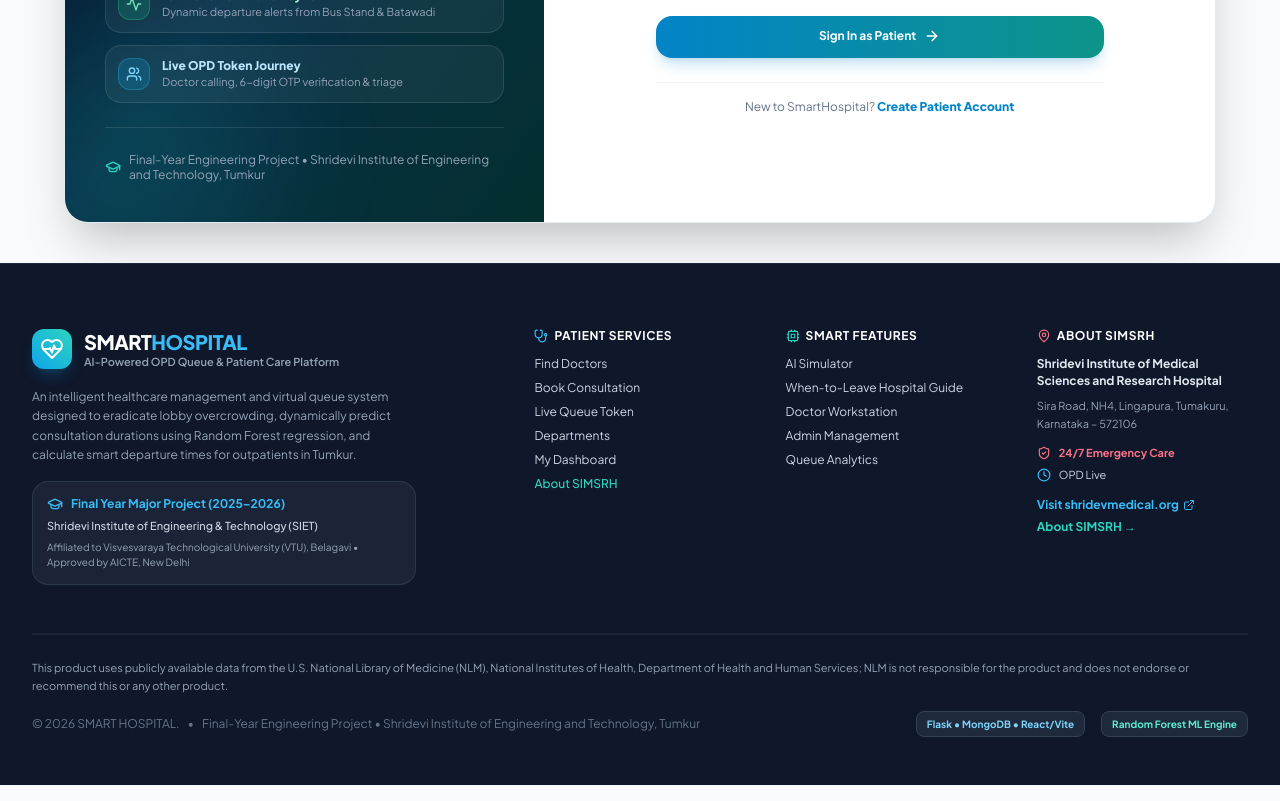
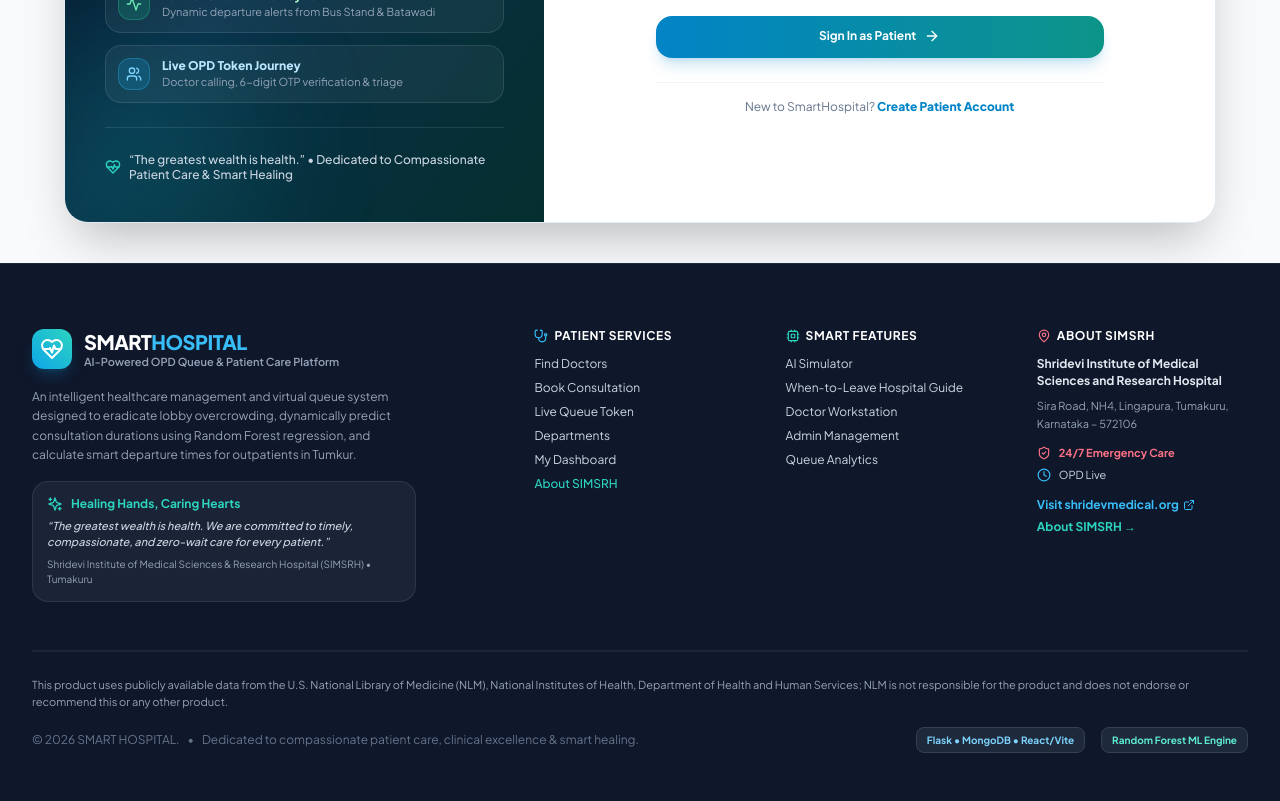
Before and after one commit to anjanadritn/hospital-queue-system, a React (Vite) app in the folder frontend/: page /login in a window 1280 px wide. Shown: the part 540-1341 px from the top of the page. Built offline with nearby package versions, Linux system fonts and the light colour scheme; no server answers.

Commit message:
feat(ui): replace college project references with health thoughts and care mottos

```diff
--- a/frontend/src/components/Footer.jsx
+++ b/frontend/src/components/Footer.jsx
@@ -2,7 +2,6 @@
 import { Link } from 'react-router-dom';
 import {
   HeartPulse,
-  GraduationCap,
   MapPin,
   Phone,
   Mail,
@@ -49,17 +48,17 @@
               An intelligent healthcare management and virtual queue system designed to eradicate lobby overcrowding, dynamically predict consultation durations using Random Forest regression, and calculate smart departure times for outpatients in Tumkur.
             </p>
 
-            {/* Academic Badge */}
+            {/* Health Thought & Wellness Mission */}
             <div className="p-3.5 bg-slate-800/80 border border-slate-700/70 rounded-2xl max-w-sm space-y-1.5">
-              <div className="flex items-center gap-2 text-sky-400 font-bold text-xs">
-                <GraduationCap className="w-4 h-4 text-sky-400 shrink-0" />
-                <span>Final Year Major Project (2025–2026)</span>
+              <div className="flex items-center gap-2 text-teal-400 font-bold text-xs">
+                <Sparkles className="w-4 h-4 text-teal-400 shrink-0" />
+                <span>Healing Hands, Caring Hearts</span>
               </div>
-              <div className="text-[11px] text-slate-300 font-medium">
-                Shridevi Institute of Engineering & Technology (SIET)
+              <div className="text-[11px] text-slate-300 font-medium italic">
+                “The greatest wealth is health. We are committed to timely, compassionate, and zero-wait care for every patient.”
               </div>
               <div className="text-[10px] text-slate-400">
-                Affiliated to Visvesvaraya Technological University (VTU), Belagavi • Approved by AICTE, New Delhi
+                Shridevi Institute of Medical Sciences & Research Hospital (SIMSRH) • Tumakuru
               </div>
             </div>
           </div>
@@ -198,7 +197,7 @@
           <div className="flex items-center gap-2">
             <span>© {new Date().getFullYear()} {t('brand_title', 'SmartHospital Platform')}.</span>
             <span className="hidden sm:inline">•</span>
-            <span>{t('academic_project_tag', 'Developed at Shridevi Institute of Engineering and Technology, Tumkur.')}</span>
+            <span>{t('health_footer_strip', 'Dedicated to compassionate patient care, clinical excellence & smart healing.')}</span>
           </div>
 
           <div className="flex items-center gap-4 text-slate-400">
--- a/frontend/src/pages/AboutHospital.jsx
+++ b/frontend/src/pages/AboutHospital.jsx
@@ -12,7 +12,6 @@
   CheckCircle2,
   Stethoscope,
   Activity,
-  GraduationCap,
   Calendar,
   Sparkles,
   ArrowRight,
@@ -338,17 +337,17 @@
 
               </div>
 
-              {/* Academic Connection Card */}
+              {/* Patient-Centered Innovation Card */}
               <div className="bg-slate-900 text-white rounded-3xl p-6 border border-slate-800 space-y-3">
-                <div className="flex items-center gap-2 text-sky-400 text-xs font-bold">
-                  <GraduationCap className="w-4 h-4" />
-                  <span>Academic Engineering Innovation</span>
+                <div className="flex items-center gap-2 text-teal-400 text-xs font-bold">
+                  <HeartPulse className="w-4 h-4" />
+                  <span>Patient-Centered Digital Healthcare</span>
                 </div>
                 <h4 className="font-black text-sm text-white">
-                  SmartHospital Platform Collaboration
+                  Smart OPD Queue & Patient Care Platform
                 </h4>
                 <p className="text-xs text-slate-400 leading-relaxed">
-                  This intelligent OPD queue tracking and consultation system was developed as a final-year engineering project at <strong>Shridevi Institute of Engineering and Technology (SIET), Tumkur</strong>, designed to streamline outpatient flow and reduce waiting room crowding at SIMSRH.
+                  This intelligent OPD queue tracking and consultation system was designed to eliminate waiting room congestion, empower outpatients with real-time transit and arrival timing, and elevate the clinical care experience at <strong>Shridevi Institute of Medical Sciences and Research Hospital (SIMSRH)</strong>.
                 </p>
                 <div className="pt-2 flex items-center gap-3">
                   <Link
--- a/frontend/src/pages/AnalyticsPage.jsx
+++ b/frontend/src/pages/AnalyticsPage.jsx
@@ -268,16 +268,16 @@
               </div>
             </div>
 
-            {/* Academic Acknowledgement Card */}
-            <div className="bg-gradient-to-br from-slate-900 to-sky-950 text-white rounded-3xl p-6 shadow-md border border-slate-800">
-              <span className="text-[10px] font-bold text-sky-300 uppercase tracking-widest block mb-1">
-                {t('capstone_project_title', 'College Capstone Project')}
+            {/* Clinical Intelligence & Patient Care Card */}
+            <div className="bg-gradient-to-br from-slate-900 to-teal-950 text-white rounded-3xl p-6 shadow-md border border-slate-800">
+              <span className="text-[10px] font-bold text-teal-300 uppercase tracking-widest block mb-1">
+                {t('capstone_project_title', 'Patient Care & Digital Innovation')}
               </span>
               <h4 className="text-sm font-bold text-white mb-2">
-                Shridevi Institute of Engineering & Technology, Tumkur
+                SIMSRH Clinical Intelligence & Outpatient Flow
               </h4>
               <p className="text-xs text-slate-300 leading-relaxed">
-                {t('capstone_project_desc', 'Smart Hospital Queue Management System demonstrates full-stack software engineering, real-time MongoDB data modeling, and machine learning decision support for smart healthcare.')}
+                {t('capstone_project_desc', 'Smart Hospital OPD Queue System combines intelligent AI scheduling, real-time consultation tracking, and seamless patient flow to deliver exceptional outpatient care.')}
               </p>
             </div>
 
--- a/frontend/src/pages/Doctors.jsx
+++ b/frontend/src/pages/Doctors.jsx
@@ -138,7 +138,7 @@
     <div className="min-h-screen bg-slate-50/70 py-10">
       <div className="max-w-7xl mx-auto px-4 sm:px-6 lg:px-8">
 
-        {/* Header with College Project & Practo Styling */}
+        {/* Header with Specialist Directory Styling */}
         <div className="mb-8">
           <div className="inline-flex items-center gap-1.5 text-xs font-bold uppercase tracking-wider text-sky-700 bg-sky-50 px-3.5 py-1 rounded-full border border-sky-200 mb-3">
             <Stethoscope className="w-3.5 h-3.5 text-sky-600" />
--- a/frontend/src/pages/Landing.jsx
+++ b/frontend/src/pages/Landing.jsx
@@ -24,7 +24,6 @@
   Users,
   Search,
   Building2,
-  GraduationCap,
   Car,
   Calendar,
   AlertTriangle,
@@ -171,10 +170,10 @@
         <div className="max-w-7xl mx-auto px-4 sm:px-6 lg:px-8 relative z-10">
           <div className="max-w-3xl mx-auto text-center">
 
-            {/* College Project Badge */}
-            <div className="inline-flex items-center gap-2 px-4 py-1.5 rounded-full bg-white border border-sky-200 text-sky-800 text-xs font-bold mb-6 shadow-sm hover:scale-105 transition-transform">
-              <GraduationCap className="w-4 h-4 text-sky-600" />
-              <span>Shridevi Institute of Engineering & Technology, Tumkur • Final Year Project 2025–26</span>
+            {/* Health Thought & Wellness Badge */}
+            <div className="inline-flex items-center gap-2 px-4 py-1.5 rounded-full bg-white border border-teal-200 text-teal-800 text-xs font-bold mb-6 shadow-sm hover:scale-105 transition-transform">
+              <Sparkles className="w-4 h-4 text-teal-600" />
+              <span>“Your Health Is Your Greatest Wealth” • Smart Outpatient Care & Zero-Wait Consultations</span>
             </div>
 
             {/* Main Headline */}
@@ -727,20 +726,20 @@
         </div>
       </section>
 
-      {/* 8. ACADEMIC PROJECT SHOWCASE BANNER */}
+      {/* 8. PATIENT WELLNESS & CLINICAL EXCELLENCE BANNER */}
       <section className="py-12 bg-slate-100 border-t border-slate-200">
         <div className="max-w-7xl mx-auto px-4 sm:px-6 lg:px-8">
           <div className="bg-gradient-to-r from-sky-900 to-teal-900 rounded-3xl p-8 text-white flex flex-col lg:flex-row items-center justify-between gap-6 shadow-xl">
             <div className="flex items-center gap-4">
               <div className="w-14 h-14 bg-white/10 rounded-2xl flex items-center justify-center text-white shrink-0 border border-white/20">
-                <GraduationCap className="w-8 h-8" />
+                <HeartPulse className="w-8 h-8" />
               </div>
               <div>
                 <h3 className="text-lg sm:text-xl font-black tracking-tight mb-1">
-                  Shridevi Institute of Engineering & Technology (SIET), Tumkur
+                  Compassionate Patient Care & Smart Healing
                 </h3>
                 <p className="text-xs text-slate-200 max-w-xl leading-relaxed">
-                  Final Year Major Project • Department of Computer Science & Engineering. Affiliated to VTU Belagavi & Approved by AICTE, New Delhi.
+                  “Health is not merely the absence of disease, but a state of complete physical, mental, and social well-being.” — Empowering patients with smart virtual queuing, reduced waiting times, and continuous clinical care at SIMSRH.
                 </p>
               </div>
             </div>
--- a/frontend/src/pages/Login.jsx
+++ b/frontend/src/pages/Login.jsx
@@ -9,7 +9,6 @@
   ArrowRight,
   Eye,
   EyeOff,
-  GraduationCap,
   ShieldCheck,
   Activity,
   Cpu,
@@ -211,11 +210,11 @@
             </div>
           </div>
 
-          {/* Academic Attribution Footer */}
-          <div className="relative z-10 pt-6 mt-6 border-t border-white/10 text-xs text-slate-400 flex items-center gap-2">
-            <GraduationCap className="w-4 h-4 text-teal-400 shrink-0" />
-            <span className="leading-tight">
-              {t('academic_project_tag', 'Final-Year Engineering Project • Shridevi Institute of Engineering and Technology, Tumkur')}
+          {/* Health Thought & Care Motto */}
+          <div className="relative z-10 pt-6 mt-6 border-t border-white/10 text-xs text-slate-300 flex items-center gap-2">
+            <HeartPulse className="w-4 h-4 text-teal-400 shrink-0" />
+            <span className="leading-tight font-medium">
+              {t('academic_project_tag', '“The greatest wealth is health.” • Dedicated to Compassionate Patient Care & Smart Healing')}
             </span>
           </div>
         </div>
--- a/frontend/src/pages/Signup.jsx
+++ b/frontend/src/pages/Signup.jsx
@@ -15,7 +15,6 @@
   ArrowRight,
   Sparkles,
   KeyRound,
-  GraduationCap,
   Activity,
   Cpu
 } from 'lucide-react';
@@ -220,10 +219,10 @@
             </div>
           </div>
 
-          <div className="relative z-10 pt-6 mt-6 border-t border-white/10 text-xs text-slate-400 flex items-center gap-2">
-            <GraduationCap className="w-4 h-4 text-teal-400 shrink-0" />
-            <span className="leading-tight">
-              {t('academic_project_tag', 'Final-Year Engineering Project • Shridevi Institute of Engineering & Technology, Tumkur')}
+          <div className="relative z-10 pt-6 mt-6 border-t border-white/10 text-xs text-slate-300 flex items-center gap-2">
+            <HeartPulse className="w-4 h-4 text-teal-400 shrink-0" />
+            <span className="leading-tight font-medium">
+              {t('academic_project_tag', '“The greatest wealth is health.” • Dedicated to Compassionate Patient Care & Smart Healing')}
             </span>
           </div>
         </div>
```
Also changed, not shown: frontend/src/i18n/translations.js.
